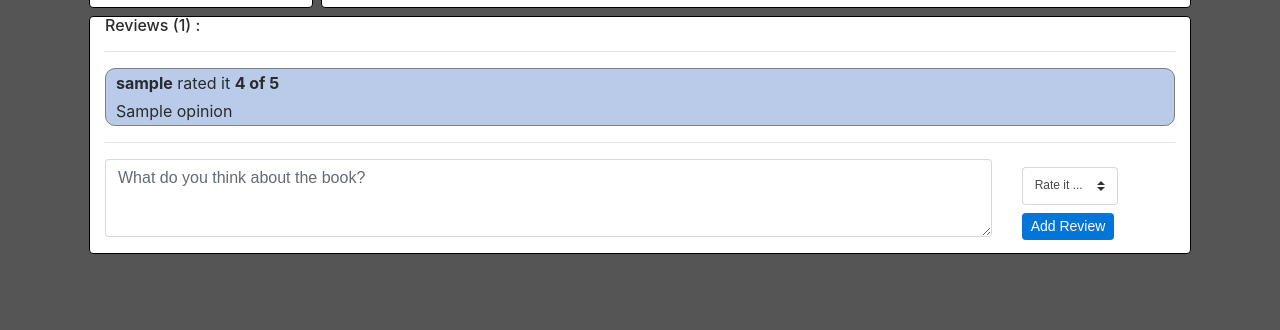
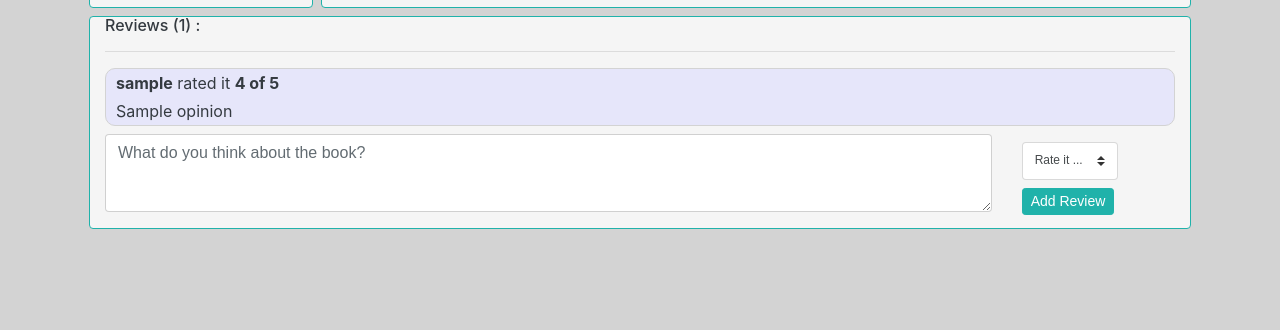
Before and after one commit to amrfekryy/project1-CS50W, a Flask app: template templates/book.html in a window 1280 px wide. Shown: the part 470-800 px from the top of the page. Run offline with Flask 2, Linux system fonts and the light colour scheme; the template is opened without the code that fills it: most values are stand-ins (such as "Sample title", 1, 10 or a date in 2020); some libraries are stand-ins or nearby versions.

Commit message:
Improve styling

```diff
--- a/static/styles.css
+++ b/static/styles.css
@@ -1,8 +1,19 @@
 /*clear cache every time you update styles.css*/
+
+.container {
+	color: #343A40;
+}
+
+table {
+	background-color: white;
+}
 
 tr:hover {background-color: #EEE}
 
-.card {border: 1px solid black}
+.card {
+	border: 1px solid lightseagreen;
+	background-color: whitesmoke;
+}
 
 img {
 	background: transparent url("images/nocover.gif") no-repeat center;
@@ -10,9 +21,47 @@ img {
 	height: 20rem
 }
 
+.noreviews {
+	color: grey;
+	text-align: center;
+}
+
 .review {
-	background-color: #b9cbe8;
+	background-color: lavender;
 	padding: 2px;
-	border: 1px solid grey;
+	border: 1px solid lightgrey;
 	border-radius: 10px;
 }
+
+.second_color {
+	color: #343A40;
+}
+
+a:hover {
+	color: lightseagreen;
+}
+
+.third_color {
+	color: lightseagreen;
+}
+
+.third_color_border {
+	border-color: lightseagreen;
+}
+
+.add_review {
+	background-color: lightseagreen;
+	border-color: lightseagreen;
+}
+
+.add_review:hover {
+	color: white;
+	background-color: teal;
+	border-color: teal;
+}
+
+.third_color_border:hover {
+	color: white;
+	background-color: lightseagreen;
+	border-color: lightseagreen;
+}
--- a/templates/book.html
+++ b/templates/book.html
@@ -6,12 +6,12 @@
 
 {% block style %}
 <style>
-	body {background-color: #555}
+	body {background-color: lightgrey}
 </style>
 {% endblock %}
 
 {% block body %}
-	<div class="row mt-5 ml-1 mr-1" >
+	<div class="row ml-1 mr-1" >
 		<div class="card p-2 mr-2" style="width: 14rem; height: 21rem">
 			<!-- https://openlibrary.org/dev/docs/api/covers -->
 			<img src="http://covers.openlibrary.org/b/isbn/{{book_info.isbn}}-L.jpg" class="card-img-top">
@@ -22,7 +22,7 @@
 				<h6 class="card-title"><i>Author</i> : {{book_info.author}}</h6>
 				<h6 class="card-title"><i>Year</i> : {{book_info.year}}</h6>
 				<h6 class="card-title"><i>ISBN</i> : {{book_info.isbn}}</h6>
-				<p class="card-text">{{goodreads_info.books[0].work_ratings_count}} ratings, {{goodreads_info.books[0].average_rating}} of 5 average <a href="https://www.goodreads.com/book/isbn/{{book_info.isbn}}" target="_blank">on Goodreads</a>.</p>
+				<p class="card-text">{{goodreads_info.books[0].work_ratings_count}} ratings, {{goodreads_info.books[0].average_rating}} of 5 average <a href="https://www.goodreads.com/book/isbn/{{book_info.isbn}}" target="_blank" class="third_color">on Goodreads</a>.</p>
 			</div>
 		</div>
 	</div>
@@ -32,7 +32,7 @@
 				<h6 class="card-title">Reviews ({{reviews|length}}) :</h6>
 				<hr>
 				{% if reviews|length == 0 %}
-					<div>No reviews yet for this book</div>
+					<div class="noreviews mb-4">No reviews yet for this book</div>
 				{% endif %}
 				{% for review in reviews %}
 					<div class="review mb-2">
@@ -46,7 +46,7 @@
 						</div>
 					</div>
 				{% endfor %}
-				<hr>
+
 				{% if not user_submitted_review %}
 				<form action="/book/{{ book_info.isbn }}", method="post">
 					<div class="row">
@@ -62,7 +62,7 @@
 								<option value="4">4: really liked it</option>
 								<option value="5">5: it was amazig</option>
 							</select>
-							<button type="submit" class="btn btn-primary btn-sm mt-2">Add Review</button>
+							<button type="submit" class="btn btn-primary btn-sm mt-2 add_review">Add Review</button>
 						</div>
 					</div>
 				</form>
--- a/templates/index.html
+++ b/templates/index.html
@@ -26,11 +26,11 @@
             <tr>
               <th scope="row">{{ loop.index }}</th>
 
-              <td><a title="Go to book's page" href="/book/{{ book.isbn }}">{{ book.title }}</td>
+              <td><a class="second_color" title="Go to book's page" href="/book/{{ book.isbn }}">{{ book.title }}</td>
 
-              <td><a title="See all books of {{ book.author }}" href="/search?q={{ book.author }}">{{ book.author }}</a></td>
+              <td><a class="second_color" title="See all books of {{ book.author }}" href="/search?q={{ book.author }}">{{ book.author }}</a></td>
 
-              <td><a title="See all books of {{ book.year }}" href="/search?q={{ book.year }}">{{ book.year }}</a></td>
+              <td><a class="second_color" title="See all books of {{ book.year }}" href="/search?q={{ book.year }}">{{ book.year }}</a></td>
             </tr>
             {% endfor %}
           </tbody>
--- a/templates/layout.html
+++ b/templates/layout.html
@@ -11,7 +11,7 @@
         <div class="container">
             {% if username %}
             <nav class=" navbar-expand-lg navbar navbar-dark bg-dark mb-5">
-              <a class="navbar-brand" href="#">About<b>Books</b></a>
+              <a class="navbar-brand" href="#">About<span class="third_color">Books</span></a>
               <button class="navbar-toggler" type="button" data-toggle="collapse" data-target="#navbarSupportedContent" aria-controls="navbarSupportedContent" aria-expanded="false" aria-label="Toggle navigation">
                 <span class="navbar-toggler-icon"></span>
               </button>
@@ -19,7 +19,7 @@
               <div class="collapse navbar-collapse" id="navbarSupportedContent">
                 <form class="form-inline my-2 my-lg-0 mr-auto" action="{{ url_for('search') }}" method="get">
                   <input class="form-control mr-sm-2" name="q" type="search" placeholder="Search books by title, author, year or ISBN" aria-label="Search" style="width:24rem">
-                  <button id="search" class="btn btn-outline-primary my-2 my-sm-0" type="submit">Search</button>
+                  <button id="search" class="btn btn-outline-primary my-2 my-sm-0 third_color third_color_border" type="submit">Search</button>
                 </form>
                 <ul class="navbar-nav">
                   <li class="nav-item">
```
